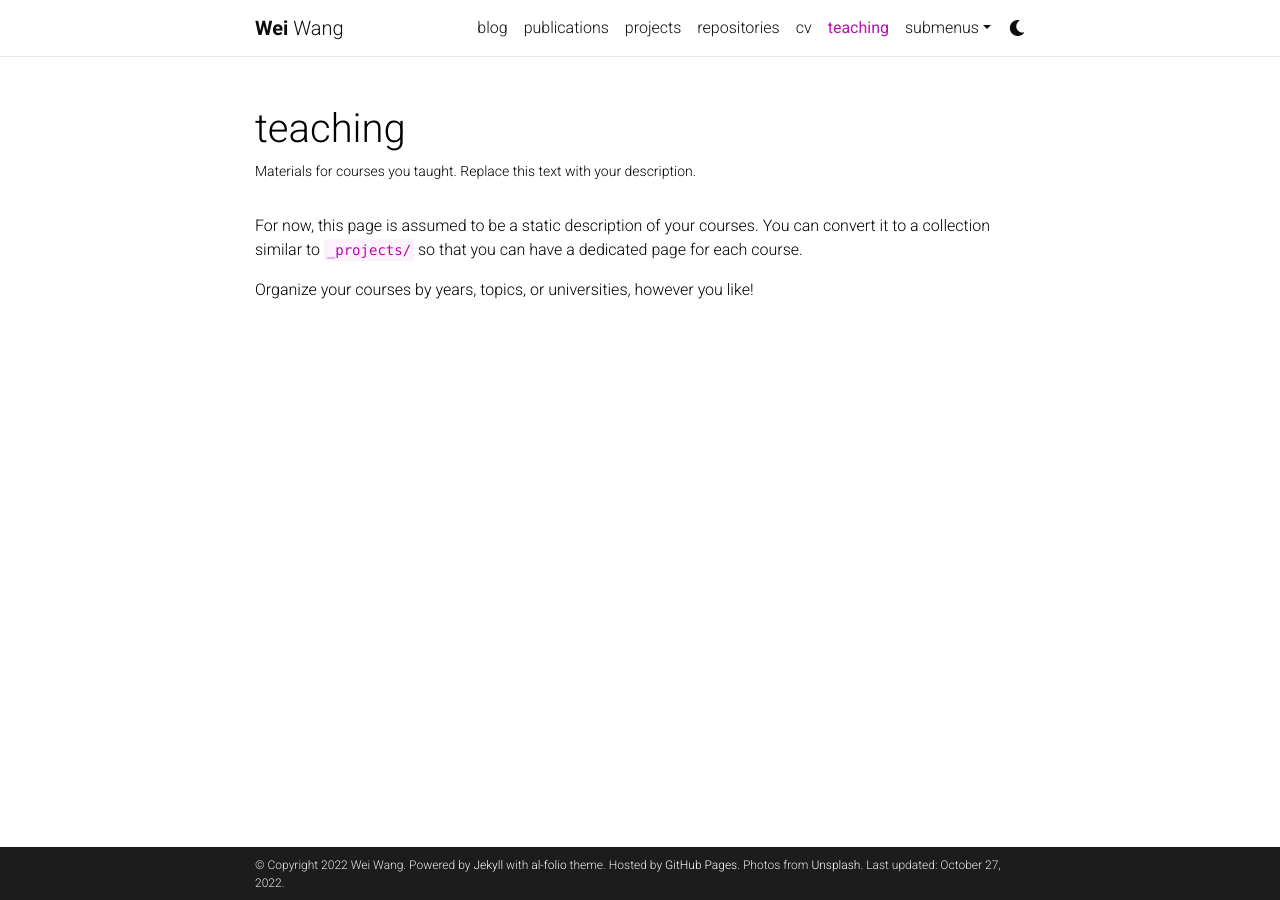
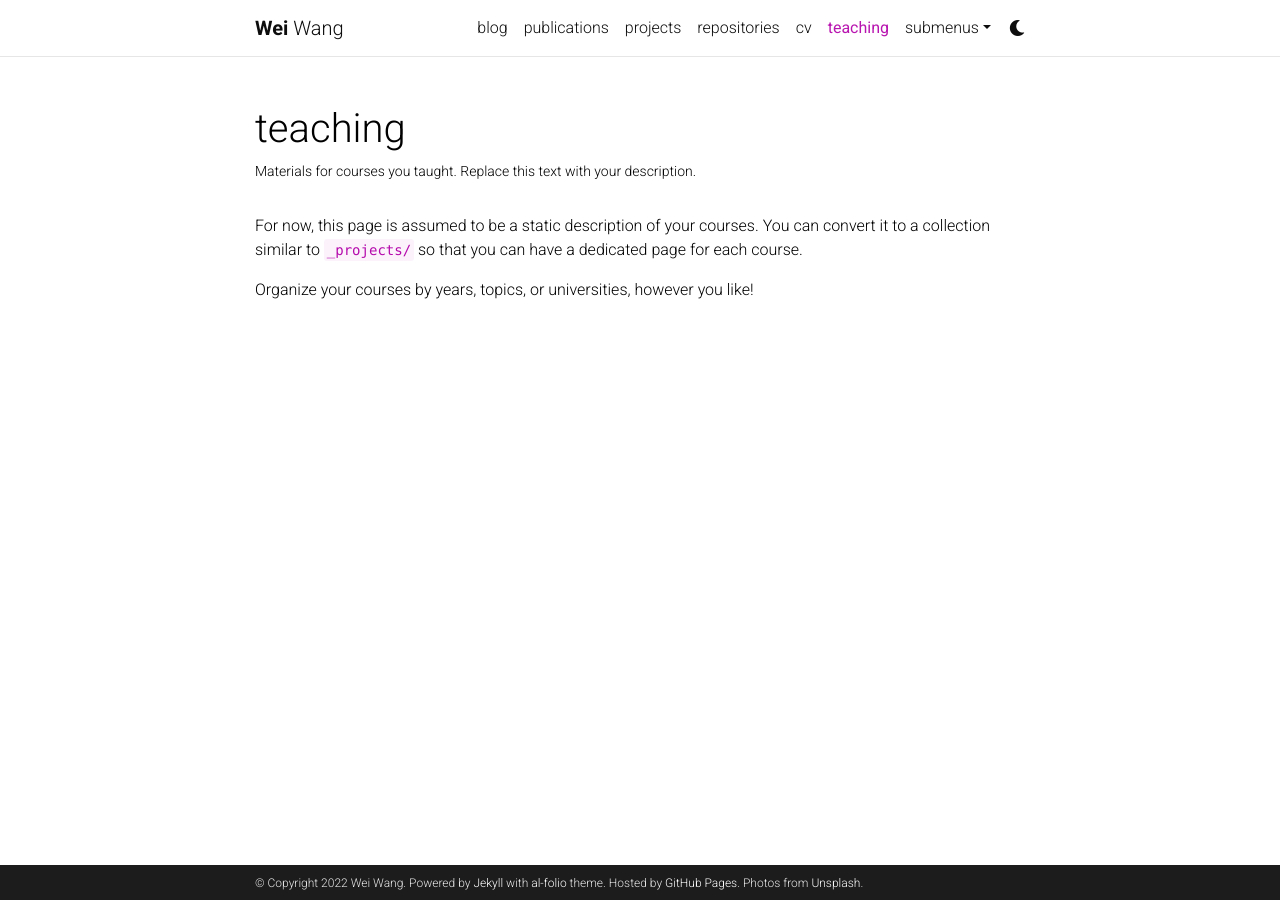
Before and after one commit to WeiWangTrento/WeiWangTrento.github.io, a Jekyll site: the page built from _pages/teaching.md, in a window 1280 px wide. Built offline with Jekyll 4.4.1, drawn with Linux system fonts in a browser that asks for light colours; comment, search, counter and statistics services are not loaded; a style sheet for code colours, icons or effects is not loaded.

```diff
--- a/_config.yml
+++ b/_config.yml
@@ -18,9 +18,9 @@
 lang: en # the language of your site (for example: en, fr, cn, ru, etc.)
 icon: ⚛️  # the emoji used as the favicon (alternatively, provide image name in /assets/img/)
 
-url: https://weiwangtrento.github.io # the base hostname & protocol for your site
+url: https://WeiWangTrento.github.io # the base hostname & protocol for your site
 baseurl:  # the subpath of your site, e.g. /blog/
-last_updated: true # set to true if you want to display last updated in the footer
+last_updated: false # set to true if you want to display last updated in the footer
 impressum_path:  # set to path to include impressum link in the footer, use the same path as permalink in a page, helps to conform with EU GDPR
 
 # -----------------------------------------------------------------------------
```
Also changed, not shown: .github/workflows/deploy.yml.
